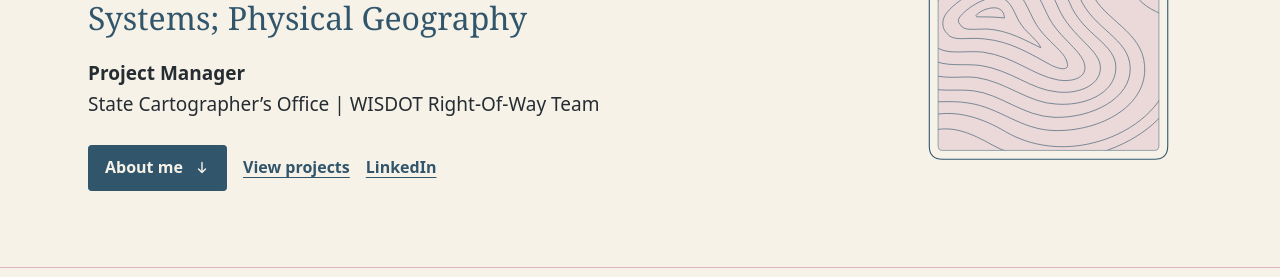
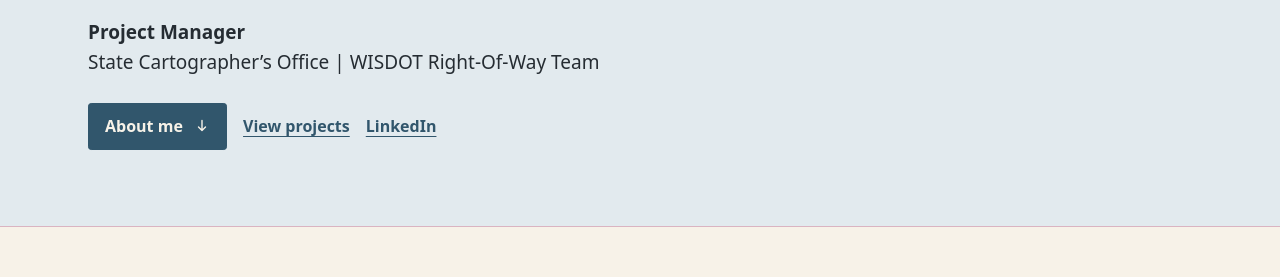
Before and after one commit to seancervenka3/SeanCervenka, a plain HTML site: page index.html in a window 1280 px wide. Shown: the part 309-586 px from the top of the page. Drawn offline with Linux system fonts and the light colour scheme.

Commit message:
First_Version

```diff
--- a/index.html
+++ b/index.html
@@ -25,8 +25,7 @@
 
     <main id="main-content" tabindex="-1">
       <section class="hero" id="home" aria-labelledby="home-heading">
-        <div class="page-shell hero-layout">
-          <div class="hero-copy">
+        <div class="page-shell">
           <h1 id="home-heading">Sean Cervenka</h1>
           <p class="hero-focus">Cartography and Geographic Information Systems; Physical Geography</p>
           <p class="hero-intro">
@@ -43,36 +42,6 @@
             <a class="hero-link" href="#projects">View projects</a>
             <a class="hero-link" href="https://www.linkedin.com/in/seancervenka">LinkedIn</a>
           </div>
-          </div>
-
-          <!-- The arch frames an original contour pattern drawn for the page. -->
-          <svg class="hero-ornament" viewBox="0 0 260 284" aria-hidden="true" focusable="false">
-            <defs>
-              <clipPath id="contour-window">
-                <path d="M30 260V117a100 100 0 0 1 200 0v143q0 4-4 4H34q-4 0-4-4Z" />
-              </clipPath>
-            </defs>
-            <g clip-path="url(#contour-window)">
-              <rect class="contour-paper" x="30" y="17" width="200" height="247" />
-              <g class="contour-lines">
-                <path d="M20 80C51 57 82 48 113 58c29 9 45 36 56 63 11 25 46 35 48 66 3 36-39 60-82 59-31-1-49-21-78-25-18-3-32 1-47-3" />
-                <path d="M20 94c25-18 61-33 89-24 24 8 39 30 49 55 13 30 45 37 46 64 1 28-35 46-69 45-28-1-48-21-73-24-16-2-32 2-49-5" />
-                <path d="M20 106c24-19 63-35 87-25 20 8 32 26 42 49 12 30 43 37 42 60-1 23-29 34-54 32-25-1-45-20-72-24-15-2-30 3-46-5" />
-                <path d="M20 120c23-20 61-36 82-28 17 7 29 24 37 43 12 27 39 38 38 55-1 17-23 23-39 21-24-2-42-20-70-24-17-2-30 2-46-6" />
-                <path d="M22 136c17-20 57-40 76-33 18 6 24 24 31 38 10 22 35 34 34 49-1 10-15 12-25 10-22-4-39-21-67-25-19-2-36 4-46-8" />
-                <path d="M36 142c9-15 43-33 57-27 15 6 18 22 26 35 10 16 26 24 28 35 2 7-7 6-16 1-15-8-35-21-59-23-16-2-28 3-34-5-4-4-5-10-2-16Z" />
-                <path d="M49 144c6-9 27-22 39-18 10 4 11 16 18 25 5 7 15 14 17 20-13-6-29-16-49-17-12 0-21 2-24-4-2-2-2-4-1-6Z" />
-                <path d="M65 141c4-4 12-7 18-6 5 1 7 5 7 9-9-1-17-1-25-1-1-1-1-1 0-2Z" />
-                <path d="M118 22c32 9 58 30 71 59 9 22 14 46 38 57l18 9" />
-                <path d="M145 19c26 10 46 30 57 58 7 19 15 38 36 46" />
-                <path d="M171 22c18 11 35 31 43 51 6 15 10 25 22 32" />
-                <path d="M25 232c22-5 46 3 66 15 24 14 53 17 80 10 32-8 59-29 67-54" />
-                <path d="M25 246c19-5 36 3 54 13 19 11 45 14 65 13 36-2 74-20 92-44" />
-              </g>
-            </g>
-            <path class="contour-inner-frame" d="M30 260V117a100 100 0 0 1 200 0v143q0 4-4 4H34q-4 0-4-4Z" />
-            <path class="contour-outer-frame" d="M22 260V117a108 108 0 0 1 216 0v143q0 12-12 12H34q-12 0-12-12Z" />
-          </svg>
         </div>
       </section>
 
--- a/style.css
+++ b/style.css
@@ -2,6 +2,7 @@
   --paper: #F7F2E8;
   --ink: #252C32;
   --slate-blue: #31566C;
+  --blue-tint: #E2EAEE;
   --dusty-pink: #DAB4C1;
   --pink-tint: #F3E9E3;
   --rule: #D2C6BE;
@@ -115,6 +116,7 @@ a {
 /* The heading can use the full column. Only paragraphs get a reading width. */
 .hero {
   padding-block: clamp(2.75rem, 7vw, 5.5rem) clamp(3rem, 6vw, 4.75rem);
+  background: var(--blue-tint);
 }
 
 .hero h1 {
@@ -181,38 +183,6 @@ a {
   min-height: 2.75rem;
   font-weight: 600;
   text-underline-offset: 0.25em;
-}
-
-.hero-ornament {
-  display: none;
-  width: 100%;
-  height: auto;
-}
-
-.contour-paper {
-  fill: var(--dusty-pink);
-  fill-opacity: 0.42;
-}
-
-.contour-lines,
-.contour-inner-frame,
-.contour-outer-frame {
-  fill: none;
-  stroke: var(--slate-blue);
-}
-
-.contour-lines {
-  stroke-width: 0.85;
-  stroke-opacity: 0.66;
-}
-
-.contour-inner-frame {
-  stroke-width: 0.85;
-  stroke-opacity: 0.52;
-}
-
-.contour-outer-frame {
-  stroke-width: 1;
 }
 
 .projects,
@@ -416,17 +386,6 @@ a {
 }
 
 @media (min-width: 56rem) {
-  .hero-layout {
-    display: grid;
-    grid-template-columns: minmax(0, 1fr) 26%;
-    align-items: center;
-    gap: clamp(1.5rem, 4vw, 3.75rem);
-  }
-
-  .hero-ornament {
-    display: block;
-  }
-
   .section-layout {
     display: grid;
     grid-template-columns: 26% minmax(0, 1fr);
```
Also changed, not shown: assets/Headshot.jpg (added), 1 other file. Lines whose indentation alone changed are shown as unchanged.
